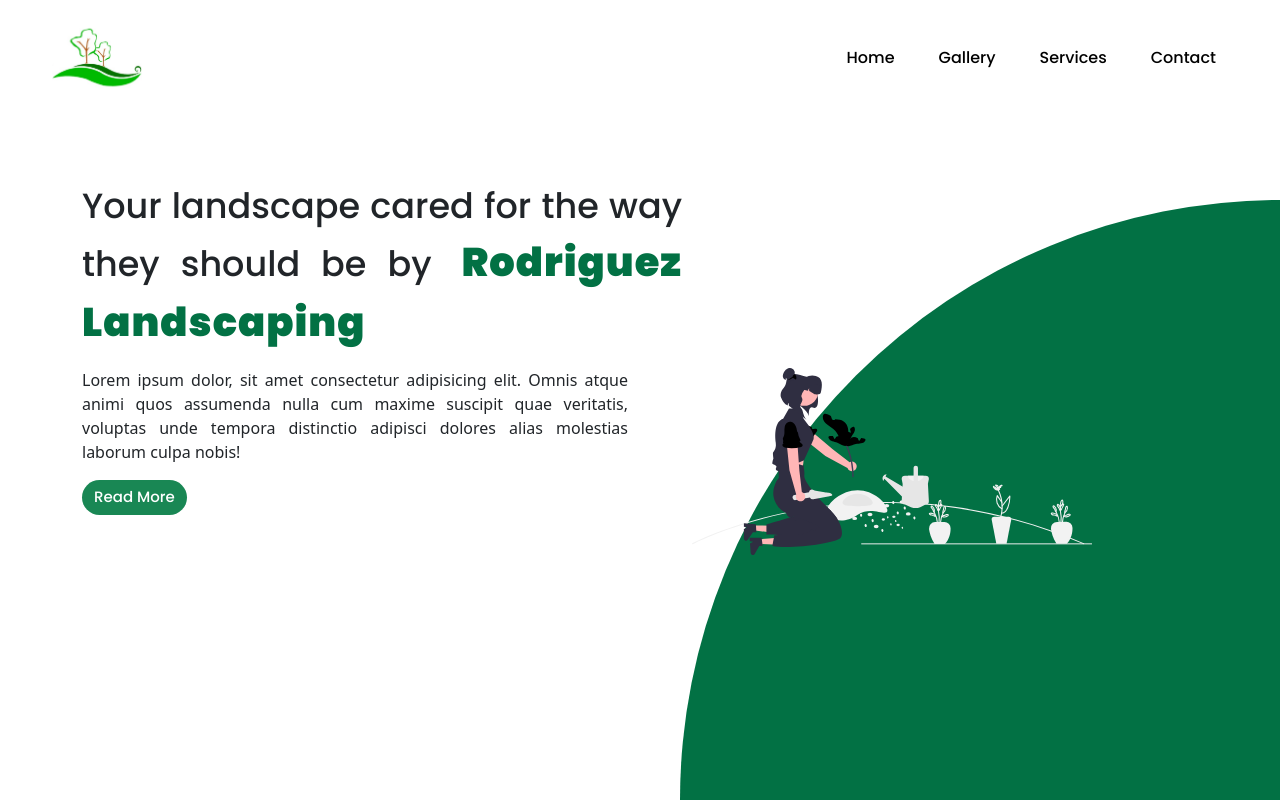
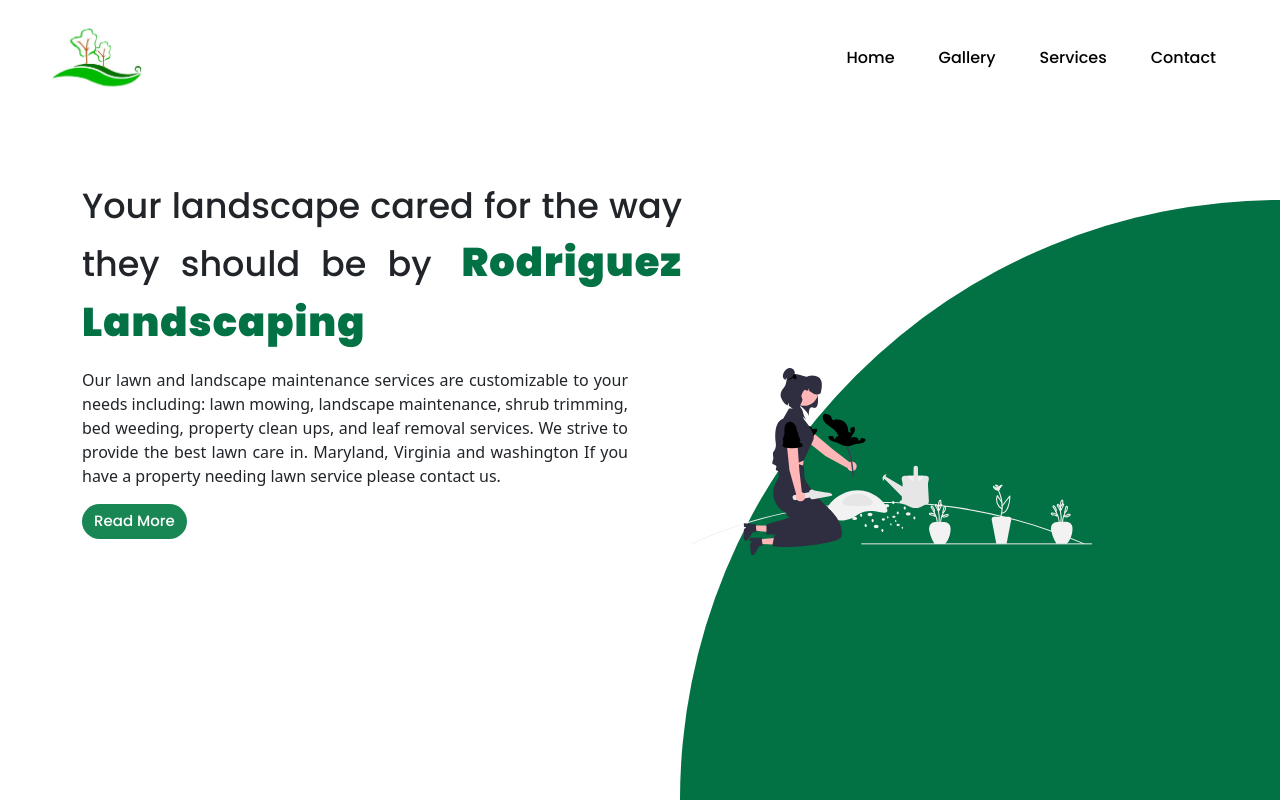
Before and after one commit to Olstertecn11/landscape-web-page, a React (Create React App) app: page / in a window 1280 px wide. Built offline with nearby package versions, Linux system fonts and the light colour scheme.

Commit message:
last chagnes before push

```diff
--- a/src/App.jsx
+++ b/src/App.jsx
@@ -24,7 +24,9 @@
       <div className="container">
       	<div className="row">
 	  <div className="col">
-	    <p>Lorem ipsum dolor, sit amet consectetur adipisicing elit. Omnis atque animi quos assumenda nulla cum maxime suscipit quae veritatis, voluptas unde tempora distinctio adipisci dolores alias molestias laborum culpa nobis!</p>
+	  <p>
+Our lawn and landscape maintenance services are customizable to your needs including: lawn mowing, landscape maintenance, shrub trimming, bed weeding, property clean ups, and leaf removal services. We strive to provide the best lawn care in. Maryland, Virginia and washington If you have a property needing lawn service please contact us.
+	  </p>
 	    <a href="#" className="btn btn-success text-white">Read More</a>
 	  </div>
 	  <div className="col">
```
